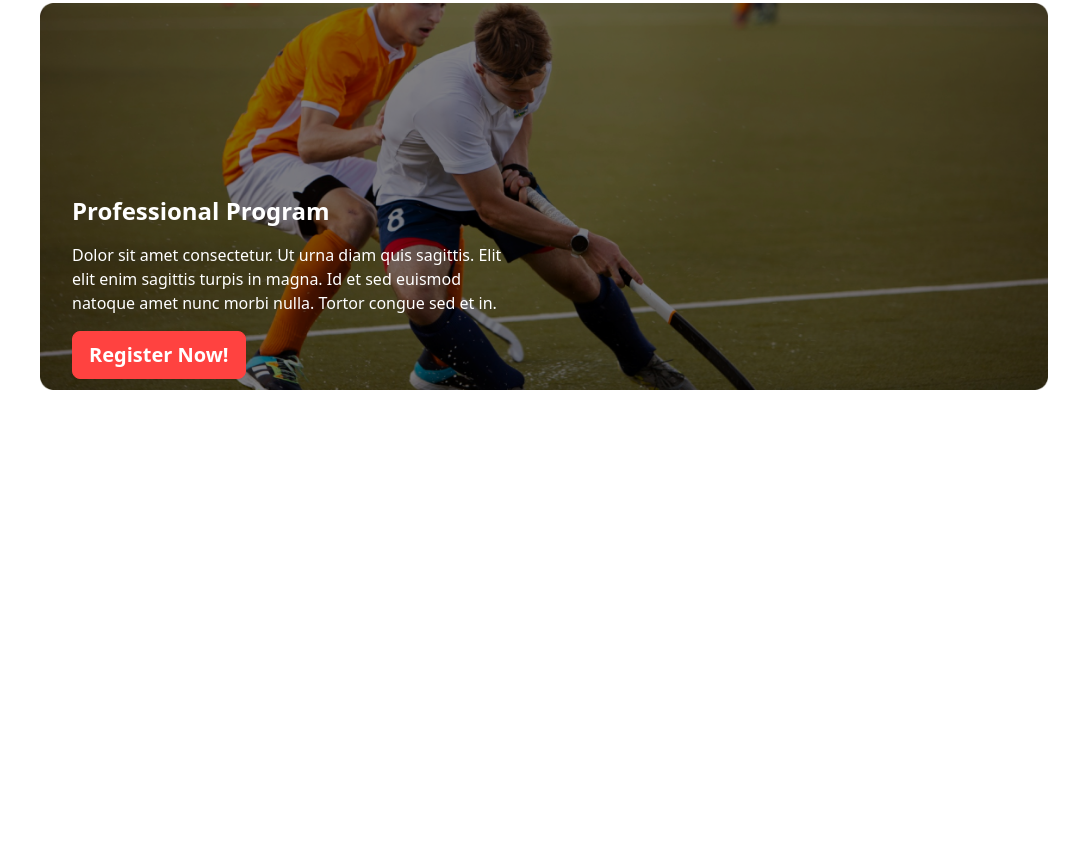
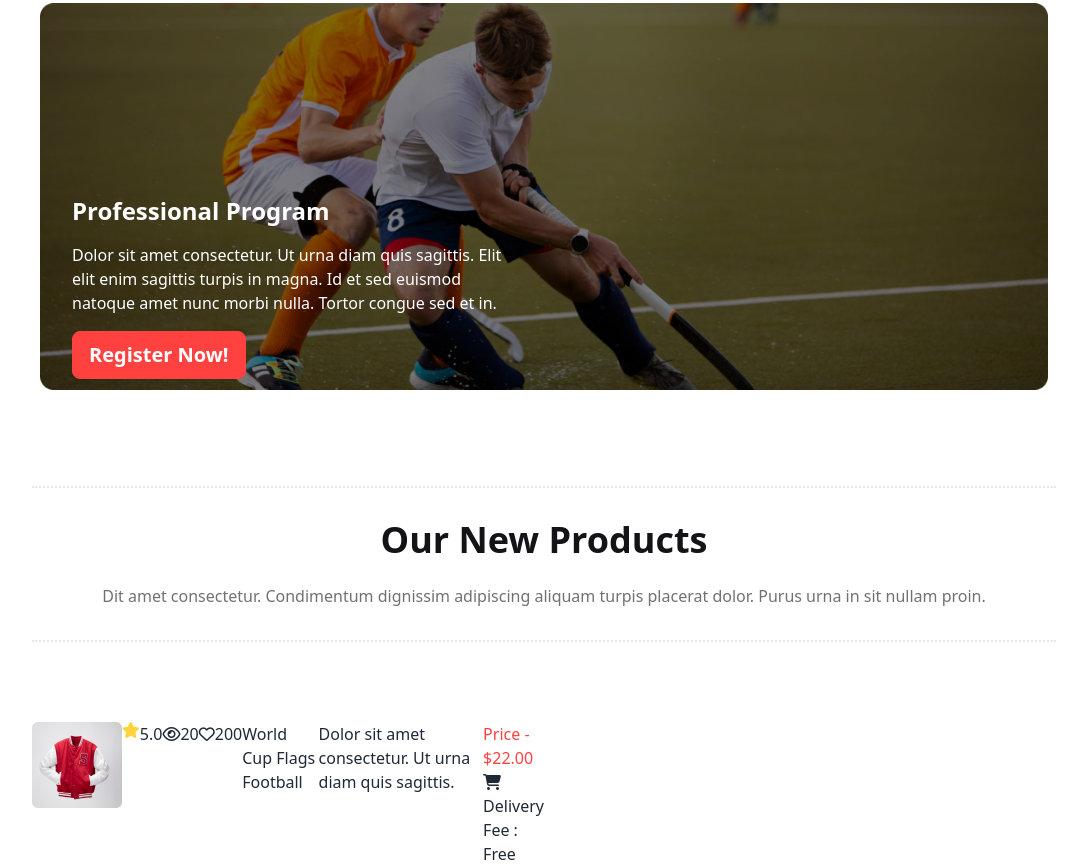
Before and after one commit to Md-Ashikur-Rahman-Ashik/Assignment-Hockeys, a plain HTML site: page index.html in a window 1280 px wide. Shown: the part 1667-2533 px from the top of the page, without its empty margins (96-1183 px from the left). Before the commit the page ends 2078 px from the top, so only its background shows below. Drawn offline with nearby package versions, Linux system fonts and the light colour scheme.

Commit message:
Adding product section

```diff
--- a/index.html
+++ b/index.html
@@ -18,6 +18,8 @@
       href="https://fonts.googleapis.com/css2?family=Manrope:wght@200..800&display=swap"
       rel="stylesheet"
     />
+    <!-- Font awesome link -->
+    <script src="https://kit.fontawesome.com/566a4837f4.js" crossorigin="anonymous"></script>
     <!-- Custom CSS style -->
     <style>
       .font-manrope {
@@ -175,8 +177,12 @@
           </div>
           <div class="relative w-full col-span-1 lg:col-span-2">
             <img class="w-full brightness-50" src="Images/4.png" alt="" />
-            <div class="absolute w-full lg:w-1/2 top-0 lg:top-40 text-white p-8">
-              <h3 class="text-xl lg:text-2xl font-extrabold">Professional Program</h3>
+            <div
+              class="absolute w-full lg:w-1/2 top-0 lg:top-40 text-white p-8"
+            >
+              <h3 class="text-xl lg:text-2xl font-extrabold">
+                Professional Program
+              </h3>
               <p class="mb-2 lg:my-4">
                 Dolor sit amet consectetur. Ut urna diam quis sagittis. Elit
                 elit enim sagittis turpis in magna. Id et sed euismod natoque
@@ -191,6 +197,46 @@
           </div>
         </div>
       </section>
+      <!-- New products section -->
+      <section class="mt-4 lg:mt-24 lg:mx-32">
+        <div class="text-center lg:mb-20 border-y-2 p-8 border-dotted">
+          <h3 class="text-xl lg:text-4xl font-extrabold mb-6 text-[#131318]">
+            Our New Products
+          </h3>
+          <p class="text-[#13131899]">
+            Dit amet consectetur. Condimentum dignissim adipiscing aliquam
+            turpis placerat dolor. Purus urna in sit nullam proin.
+          </p>
+        </div>
+        <div class="grid grid-cols-2">
+          <div class="flex">
+            <div><img src="Images/5.png" alt=""></div>
+            <div>
+              <div class="flex">
+                <i class="fa-solid fa-star" style="color: #FFD43B;"></i>5.0
+                <p><i class="fa-regular fa-eye"></i></p>
+                <p>20</p>
+                <p><i class="fa-regular fa-heart"></i></p>
+                <p>200</p>
+                <div class="flex">
+                  <h4>World Cup Flags Football</h4>
+                  <p>Dolor sit amet consectetur. Ut urna diam quis sagittis. </p>
+                </div>
+                <div>
+                  <p class="text-[#FF4240]">Price - $22.00</p>
+                  <i class="fa-solid fa-cart-shopping"></i>
+                  <p>Delivery Fee : Free</p>
+                </div>
+              </div>
+            </div>
+          </div>
+          <div></div>
+          <div></div>
+          <div></div>
+          <div></div>
+          <div></div>
+        </div>
+      </section>
     </main>
     <!-- Footer section -->
     <footer></footer>
```
